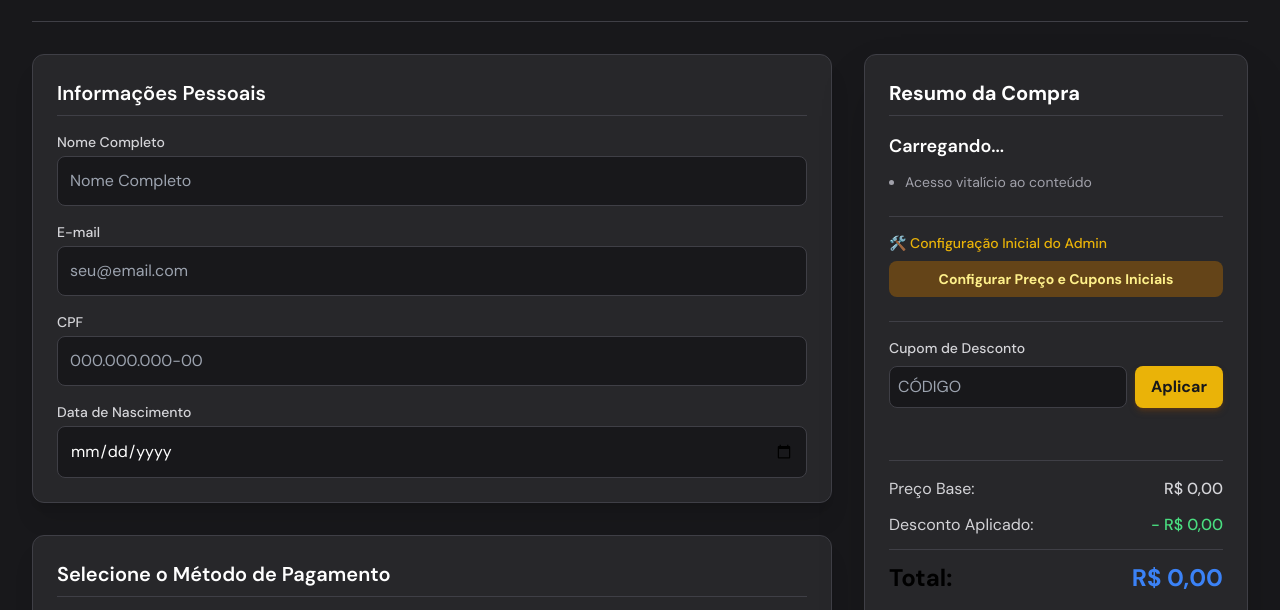
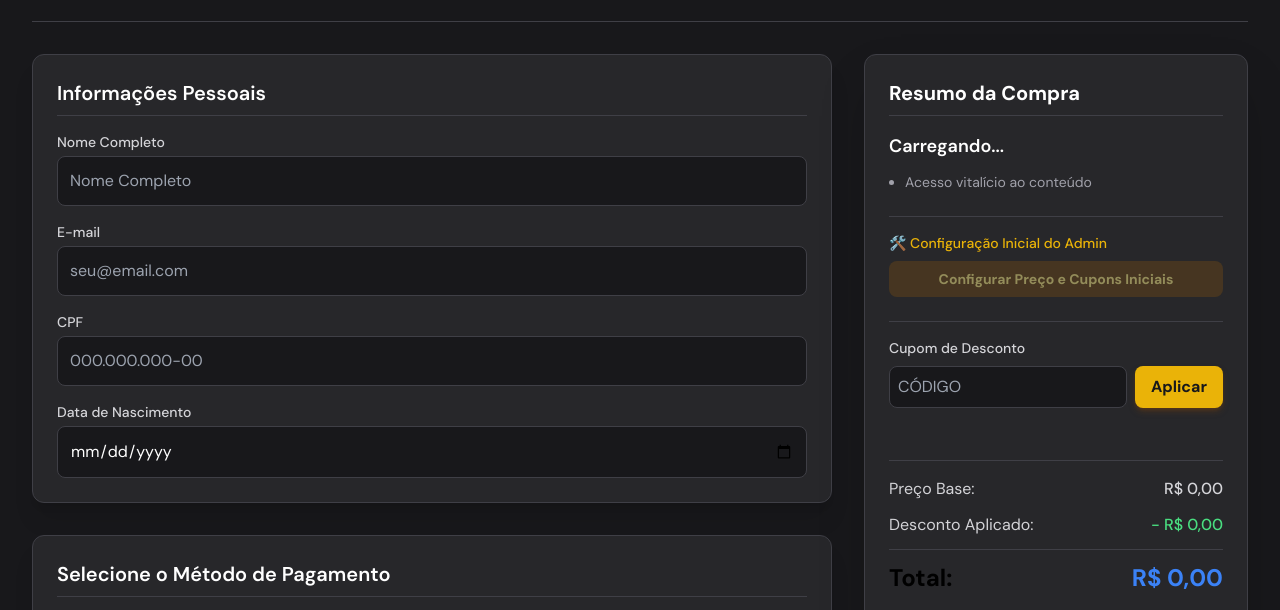
Before and after one commit to teacheraleff/pgtoslap, a plain HTML site: page index.html in a window 1280 px wide. Shown: the part 183-793 px from the top of the page. Drawn offline with nearby package versions, Linux system fonts and the light colour scheme.

Commit message:
Update index.html

```diff
--- a/index.html
+++ b/index.html
@@ -152,7 +152,7 @@
                     <!-- BOTÃO DE CONFIGURAÇÃO (VISÍVEL APENAS PARA ADMIN) -->
                     <div id="admin-setup-box" class="mb-6 pt-4 border-t border-zinc-700">
                         <p class="text-sm text-yellow-500 mb-2 font-medium">🛠️ Configuração Inicial do Admin</p>
-                        <button id="setup-data-btn" onclick="setInitialData()"
+                        <button id="setup-data-btn" onclick="setInitialData()" disabled
                             class="w-full bg-yellow-700/50 hover:bg-yellow-700 text-yellow-200 font-bold py-2 rounded-lg transition-colors text-sm disabled:opacity-50">
                             Configurar Preço e Cupons Iniciais
                         </button>
```
